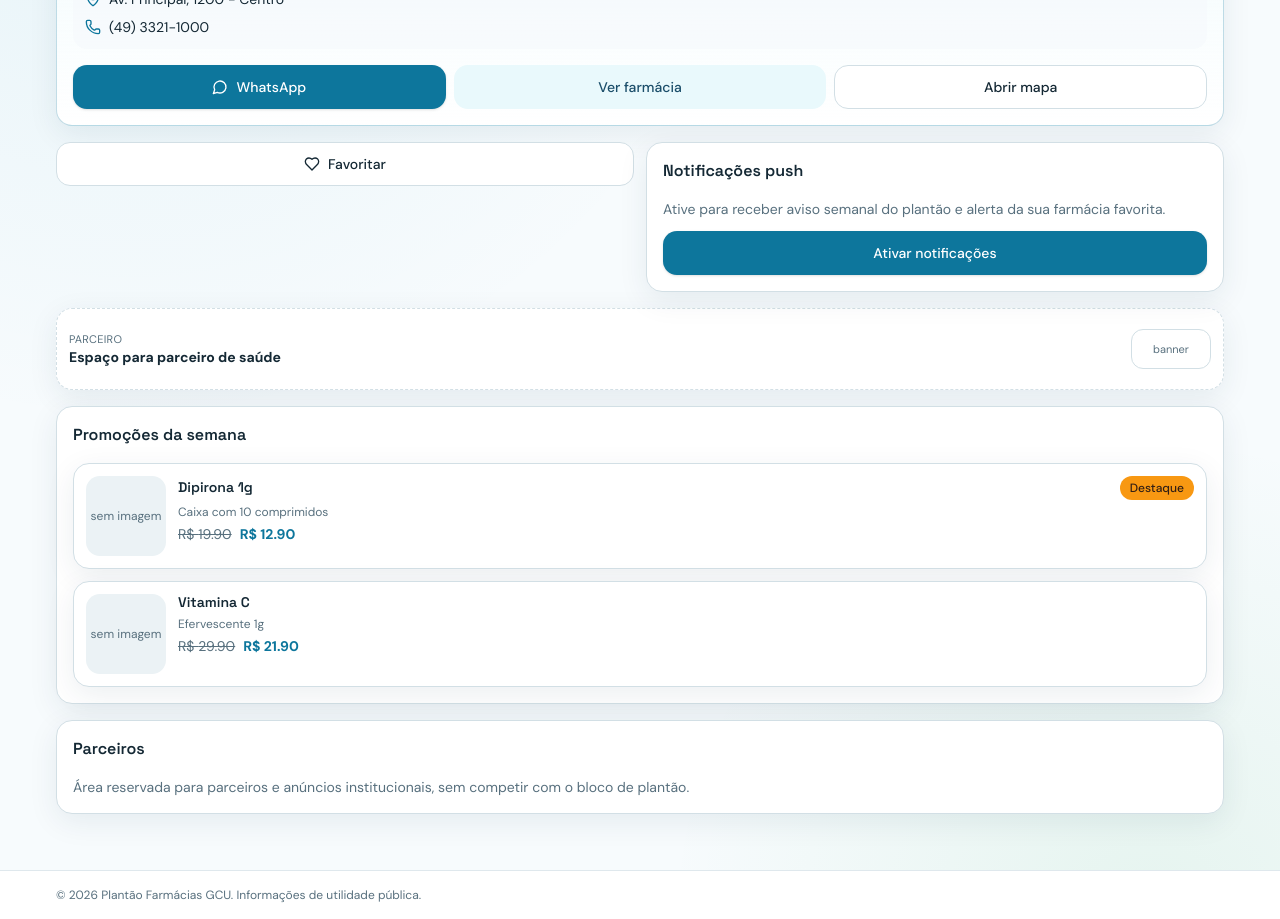
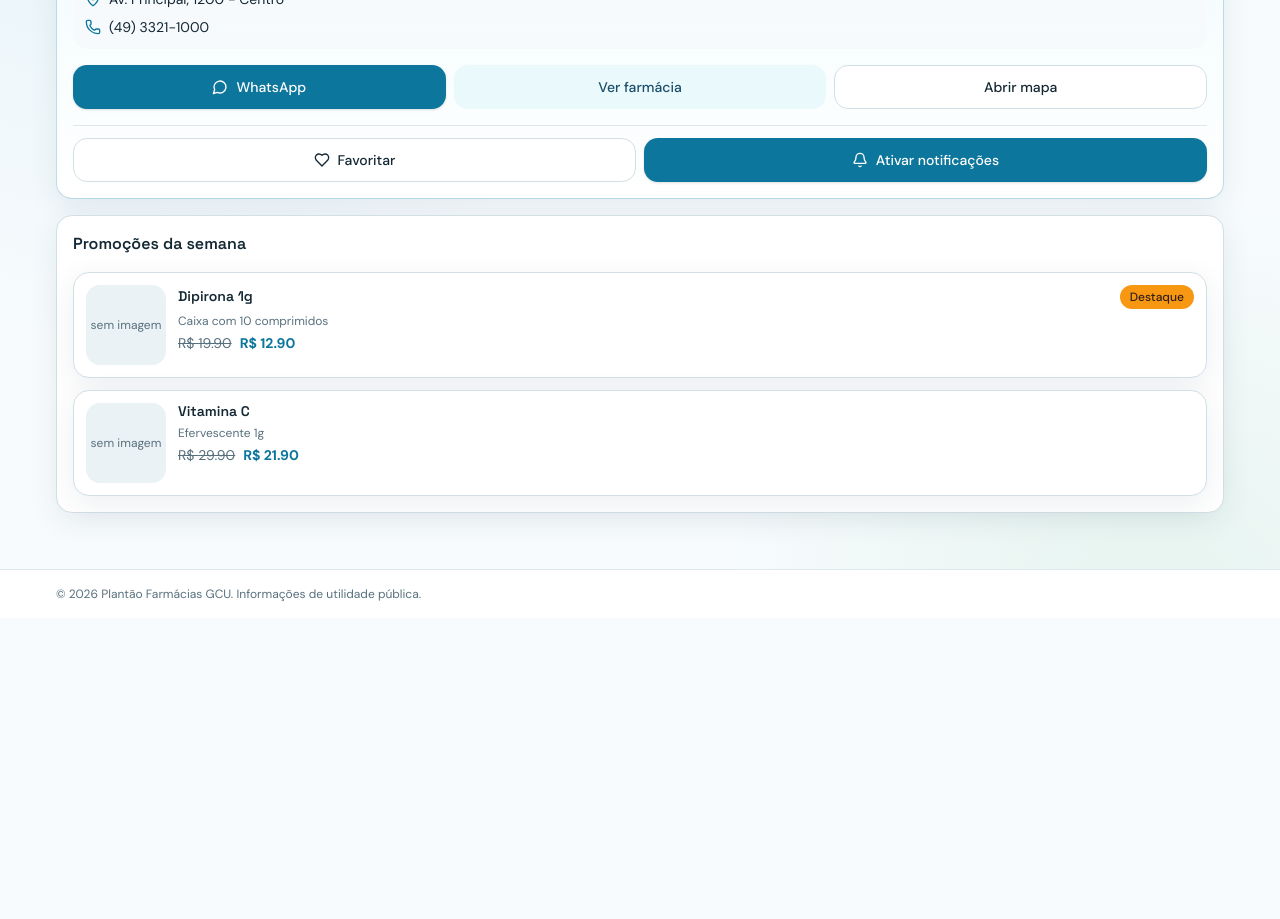
Before and after one commit to bkdsb/plantaofarmaciasgcu, a Next.js app: page / in a window 1280 px wide. Shown: the part 220-1139 px from the top of the page. After the commit the page ends 838 px from the top, so only its background shows below. Built offline with nearby package versions, Linux system fonts and the light colour scheme.

Commit message:
feat: refine public home actions and hide empty banner area

```diff
--- a/src/app/(public)/page.tsx
+++ b/src/app/(public)/page.tsx
@@ -4,7 +4,7 @@ import { FavoriteButton } from "@/components/public/favorite-button";
 import { PromotionGrid } from "@/components/public/promotion-grid";
 import { PushOptinCard } from "@/components/public/push-optin-card";
 import { Card, CardContent, CardHeader, CardTitle } from "@/components/ui/card";
-import { dutyPeriodLabel, mockCurrentDuty } from "@/lib/mock-data";
+import { dutyPeriodLabel, mockActiveBanners, mockCurrentDuty } from "@/lib/mock-data";
 
 export default function HomePage() {
   return (
@@ -19,14 +19,18 @@ export default function HomePage() {
           mapUrl: mockCurrentDuty.pharmacy.map_url
         }}
         periodLabel={dutyPeriodLabel(mockCurrentDuty.starts_at, mockCurrentDuty.ends_at)}
-      />
+      >
+        <FavoriteButton pharmacyId={mockCurrentDuty.pharmacy.id} isFavorite={false} />
+        <PushOptinCard compact />
+      </DutyHighlight>
 
-      <div className="grid gap-3 sm:grid-cols-2">
-        <FavoriteButton pharmacyId={mockCurrentDuty.pharmacy.id} isFavorite={false} />
-        <PushOptinCard />
-      </div>
-
-      <BannerSlot title="Espaço para parceiro de saúde" />
+      {mockActiveBanners.length > 0 ? (
+        <div className="space-y-2">
+          {mockActiveBanners.map((banner) => (
+            <BannerSlot key={banner.id} title={banner.title} imageUrl={banner.imageUrl} linkUrl={banner.linkUrl} />
+          ))}
+        </div>
+      ) : null}
 
       <Card>
         <CardHeader>
@@ -47,16 +51,6 @@ export default function HomePage() {
         </CardContent>
       </Card>
 
-      <Card>
-        <CardHeader>
-          <CardTitle className="text-base">Parceiros</CardTitle>
-        </CardHeader>
-        <CardContent>
-          <p className="text-sm text-muted-foreground">
-            Área reservada para parceiros e anúncios institucionais, sem competir com o bloco de plantão.
-          </p>
-        </CardContent>
-      </Card>
     </div>
   );
 }
--- a/src/components/public/duty-highlight.tsx
+++ b/src/components/public/duty-highlight.tsx
@@ -15,9 +15,10 @@ type DutyHighlightProps = {
     mapUrl?: string | null;
   };
   periodLabel: string;
+  children?: React.ReactNode;
 };
 
-export function DutyHighlight({ pharmacy, periodLabel }: DutyHighlightProps) {
+export function DutyHighlight({ pharmacy, periodLabel, children }: DutyHighlightProps) {
   const whatsappUrl = pharmacy.whatsapp
     ? `https://wa.me/${pharmacy.whatsapp.replace(/\D/g, "")}`
     : undefined;
@@ -65,6 +66,8 @@ export function DutyHighlight({ pharmacy, periodLabel }: DutyHighlightProps) {
             </Button>
           ) : null}
         </div>
+
+        {children ? <div className="grid grid-cols-1 gap-2 border-t border-border/70 pt-3 sm:grid-cols-2">{children}</div> : null}
       </CardContent>
     </Card>
   );
--- a/src/components/public/favorite-button.tsx
+++ b/src/components/public/favorite-button.tsx
@@ -1,12 +1,10 @@
 "use client";
 
-import { usePathname, useRouter } from "next/navigation";
 import { useTransition } from "react";
 import { Heart } from "lucide-react";
 
 import { Button } from "@/components/ui/button";
 import { toggleFavoritePharmacyAction } from "@/actions/public/preferences-actions";
-import { createClient } from "@/lib/supabase/client";
 
 type FavoriteButtonProps = {
   pharmacyId: number;
@@ -15,8 +13,6 @@ type FavoriteButtonProps = {
 
 export function FavoriteButton({ pharmacyId, isFavorite }: FavoriteButtonProps) {
   const [isPending, startTransition] = useTransition();
-  const router = useRouter();
-  const pathname = usePathname();
 
   return (
     <Button
@@ -25,21 +21,7 @@ export function FavoriteButton({ pharmacyId, isFavorite }: FavoriteButtonProps)
       disabled={isPending}
       onClick={() => {
         startTransition(async () => {
-          const supabase = createClient();
-          const {
-            data: { user }
-          } = await supabase.auth.getUser();
-
-          if (!user) {
-            router.push(`/login?next=${encodeURIComponent(pathname || "/")}`);
-            return;
-          }
-
-          try {
-            await toggleFavoritePharmacyAction(pharmacyId, !isFavorite);
-          } catch {
-            // Evita quebrar a UX pública por erro transitório de rede/ação.
-          }
+          await toggleFavoritePharmacyAction(pharmacyId, !isFavorite);
         });
       }}
     >
--- a/src/components/public/public-header.tsx
+++ b/src/components/public/public-header.tsx
@@ -1,4 +1,5 @@
 import Link from "next/link";
+import { Bell } from "lucide-react";
 
 import { APP_NAME } from "@/lib/constants";
 import { Button } from "@/components/ui/button";
@@ -19,7 +20,10 @@ export function PublicHeader() {
         </nav>
 
         <Button variant="outline" size="sm" asChild>
-          <Link href="/preferencias">Notificações</Link>
+          <Link href="/preferencias">
+            <Bell className="h-4 w-4" />
+            Notificações
+          </Link>
         </Button>
       </div>
     </header>
--- a/src/components/public/push-optin-card.tsx
+++ b/src/components/public/push-optin-card.tsx
@@ -2,13 +2,17 @@
 
 import { usePathname, useRouter } from "next/navigation";
 import { useState, useTransition } from "react";
+import { Bell } from "lucide-react";
 
 import { Button } from "@/components/ui/button";
 import { Card, CardContent, CardHeader, CardTitle } from "@/components/ui/card";
 import { base64UrlToUint8Array, registerServiceWorker } from "@/lib/notifications/sw";
-import { createClient } from "@/lib/supabase/client";
 
-export function PushOptinCard() {
+type PushOptinCardProps = {
+  compact?: boolean;
+};
+
+export function PushOptinCard({ compact = false }: PushOptinCardProps) {
   const [isPending, startTransition] = useTransition();
   const [message, setMessage] = useState<string | null>(null);
   const router = useRouter();
@@ -20,13 +24,19 @@ export function PushOptinCard() {
       return;
     }
 
-    const supabase = createClient();
-    const {
-      data: { user }
-    } = await supabase.auth.getUser();
+    const preflightResponse = await fetch("/api/push/preferences", {
+      method: "PATCH",
+      headers: { "Content-Type": "application/json" },
+      body: JSON.stringify({})
+    });
 
-    if (!user) {
+    if (preflightResponse.status === 401) {
       router.push(`/login?next=${encodeURIComponent(pathname || "/")}`);
+      return;
+    }
+
+    if (!preflightResponse.ok) {
+      setMessage("Não foi possível validar sua sessão.");
       return;
     }
 
@@ -104,6 +114,18 @@ export function PushOptinCard() {
     });
   }
 
+  if (compact) {
+    return (
+      <div className="space-y-1">
+        <Button className="w-full" disabled={isPending} onClick={handleEnable}>
+          <Bell className="h-4 w-4" />
+          {isPending ? "Ativando..." : "Ativar notificações"}
+        </Button>
+        {message ? <p className="text-xs text-muted-foreground">{message}</p> : null}
+      </div>
+    );
+  }
+
   return (
     <Card>
       <CardHeader>
--- a/src/lib/mock-data.ts
+++ b/src/lib/mock-data.ts
@@ -60,6 +60,13 @@ export const mockHistory = Array.from({ length: 8 }).map((_, index) => ({
   endsAt: addDays(now, (index - 3) * 7 + 6)
 }));
 
+export const mockActiveBanners: Array<{
+  id: number;
+  title: string;
+  imageUrl?: string;
+  linkUrl?: string;
+}> = [];
+
 export function dutyPeriodLabel(startsAt: string, endsAt: string) {
   return `${format(new Date(startsAt), "dd MMM", { locale: ptBR })} a ${format(new Date(endsAt), "dd MMM yyyy", { locale: ptBR })}`;
 }
```
